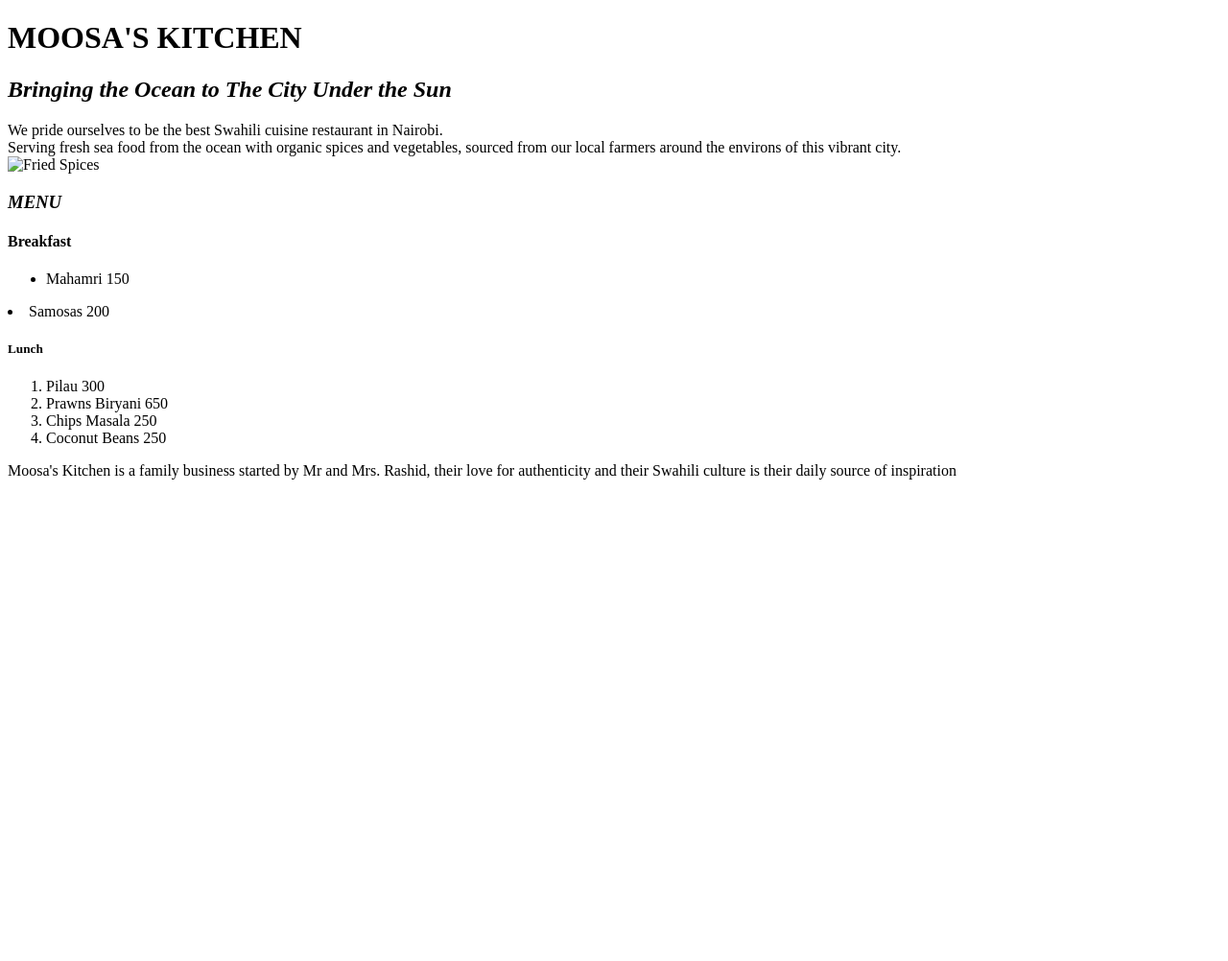
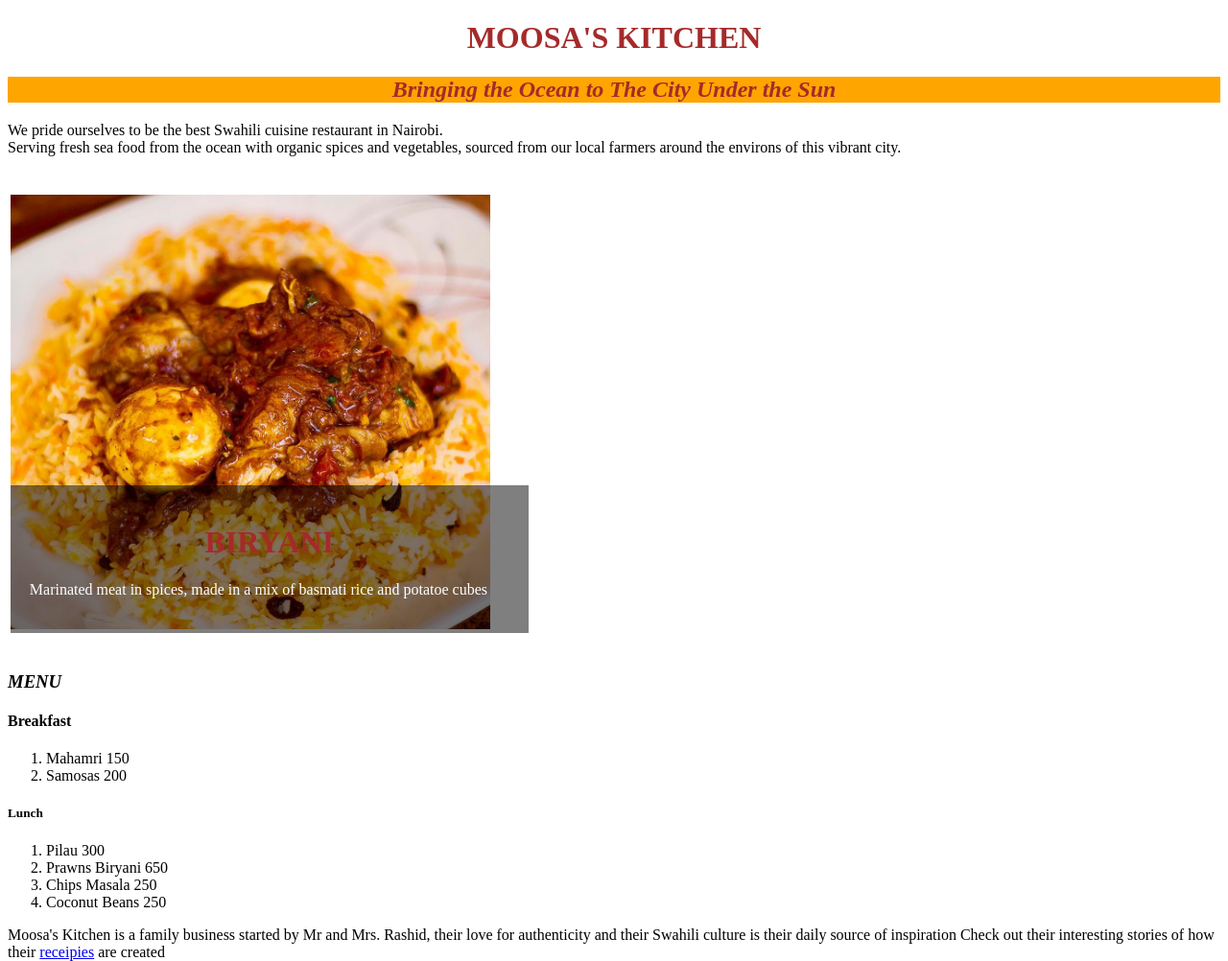
Before and after one commit to Rehema-Aida/moosas-kitchen, a plain HTML site: page index.html in a window 1280 px wide. Shown: the whole page at 96% size. Before the commit the page ends 800 px from the top, so only its background shows below. Drawn offline with Linux system fonts and the light colour scheme.

Commit message:
Changed moosas-kitchen.htlm to index.html

```diff
--- /dev/null
+++ b/css/styles.css
@@ -0,0 +1,31 @@
+h1  {
+text-align: center;
+color: brown;
+}
+h2  {
+    text-align: center;
+    text-emphasis: font = italic;
+    background-color: orange;
+    color: brown;
+}
+body, html {
+    height: 40%;
+    box-sizing: border-box;
+}
+.container {
+    position: relative;
+    max-width: 500px;
+    margin: 20px auto;
+    padding: 20px ;
+    right: 30%;
+  }
+.container .content {
+    position: absolute;
+    bottom: 0;
+    background: rgb(0, 0, 0);
+    background: rgba(0, 0, 0, 0.5);
+    color: #ffffff;
+    width: 500px;
+    padding: 20px;
+    margin: 20px auto;
+ }
--- a/moosas-kitchen.html
+++ b/index.html
@@ -1,23 +1,31 @@
 <!DOCTYPE html>
 <html>
 <head>
-    <title>FIRST CLASS</title>
+    <title>MOOSA'S KITCHEN | Home </title>
+    <link href = "css/styles.css" rel="stylesheet" type="text/css">
 </head>
 <body>
-
 	<h1>MOOSA'S KITCHEN</h1>
 	<h2><em>Bringing the Ocean to The <strong>City Under the Sun</strong></em></h2>
 	<p1>We pride ourselves to be the best Swahili cuisine restaurant in Nairobi.</p1>
     <br>
     <p2>Serving fresh sea food from the ocean with organic spices and vegetables, sourced from our local farmers around the environs of this vibrant city.</p2>
+    </text-align>
     <br>
-    <img scr= "swahili food.jpg" alt = "Fried Spices" style ="width:600px;height:300px;">
-	<h3> <em>MENU</em> </h3>
+    <div class="container">
+      <img src="biryani .jpg" alt="Rice" style="width:100%;">
+      <div class="content">
+        <h1>BIRYANI</h1>
+        <p>Marinated meat in spices, made in a mix of basmati rice and potatoe cubes</p>
+      </div>
+    </div>
+
+    <h3> <em>MENU</em> </h3>
     <h4>Breakfast </h4>
-    <ul>
+    <ol>
         <li>Mahamri 150</ul>
         <li>Samosas 200 </li>
-    </ul>
+    </ol>
     <h5>Lunch </h5>
     <ol>
         <li>Pilau 300
@@ -26,5 +34,6 @@
         <li>Coconut Beans 250 </li>
     </ol>
     <p3>Moosa's Kitchen is a family business started by Mr and Mrs. Rashid, their love for authenticity and their Swahili culture is their daily source of inspiration</p3>
+    <p4>Check out their interesting stories of how their <a href = /Users/rehema/Documents/moringa-school-projects/moosas-kitchen/moosas-kitchen.html>receipies</a> are created</p4>
 </body>
 </html>
```
Also changed, not shown: bhajia.jpeg (added), biryani .jpg (added), envelope icon.png (added), phone icon.png (added), samosas.jpg (added), swahili food.jpg (added), 1 other file.
